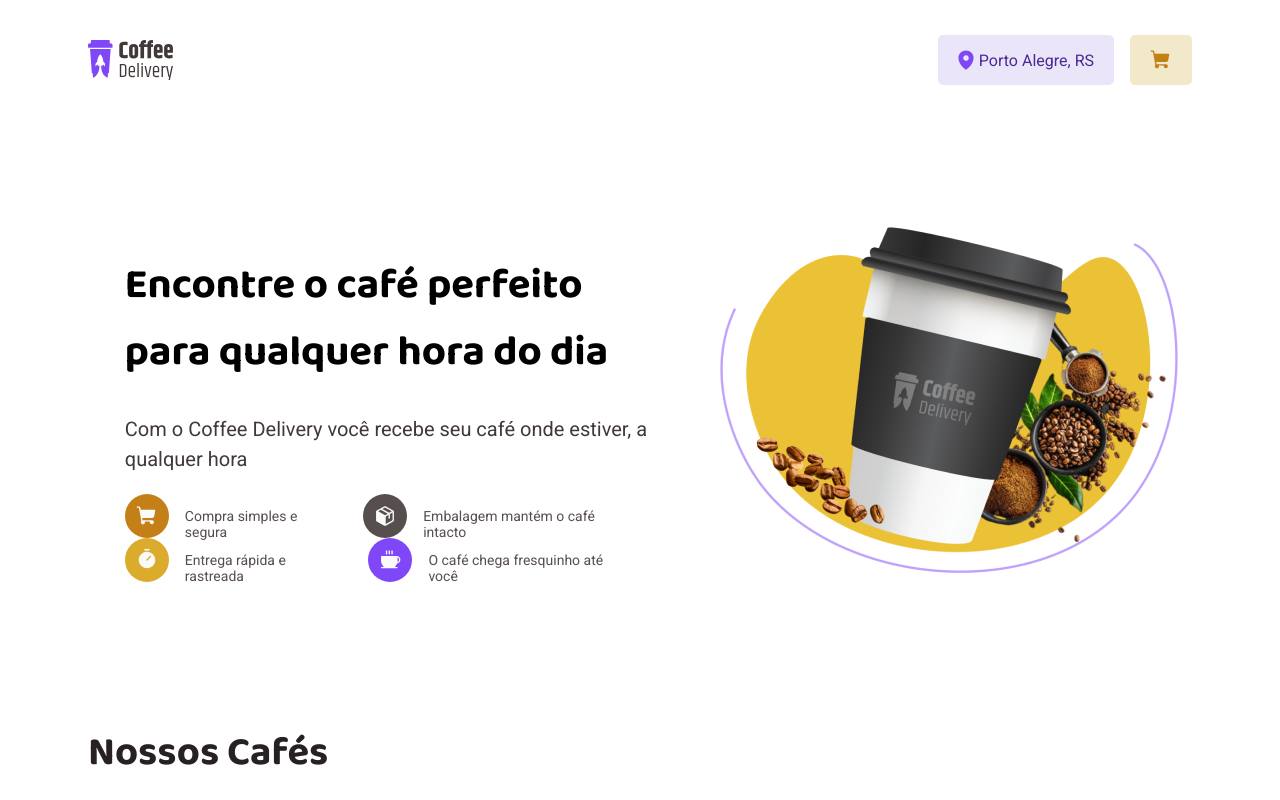
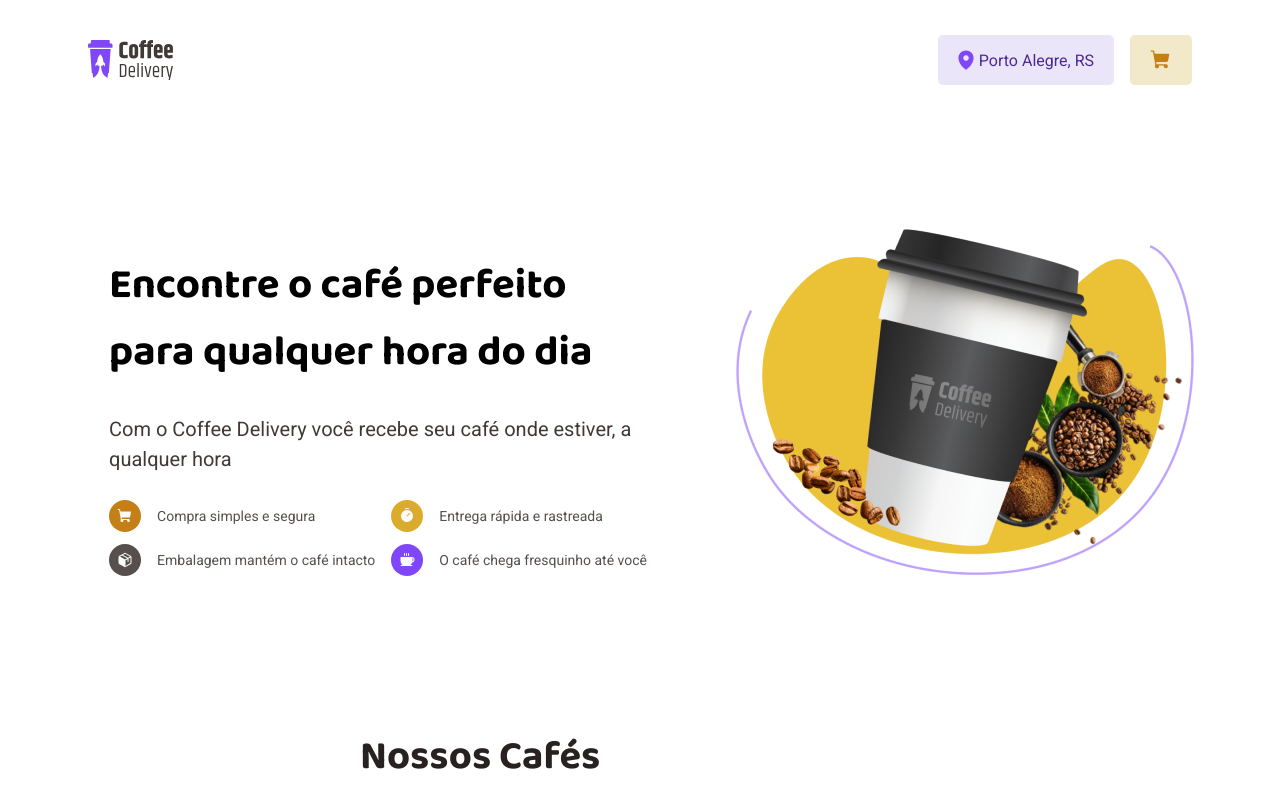
Before and after one commit to gustavobftorres/coffee-delivery, a React (Vite) app: page / in a window 1280 px wide. Shown: the top 800 px of the page. Built offline with nearby package versions, Linux system fonts and the light colour scheme.

Commit message:
chore: Add MenuContextProvider for managing cart items and amounts

```diff
--- a/src/components/Card/index.tsx
+++ b/src/components/Card/index.tsx
@@ -1,6 +1,11 @@
-import { useState } from "react";
+import { Dispatch, SetStateAction, useContext, useState } from "react";
 import { CardContainer, TagContainer, ShopTimeButton } from "./styles";
 import ShoppingCartSimple from "../../assets/shoppingCartSimple.svg";
+import { MenuContext } from "../../context/MenuContext";
+
+type CoffeeCounts = {
+  [id: string]: number;
+}
 interface CardProps {
   key: number;
   image: string;
@@ -8,11 +13,21 @@ interface CardProps {
   tag: string;
   description: string;
   price: number;
+  amount: number;
+  onAmountChange: (amount: number) => void;
 }
 export function Card(props: CardProps) {
-  const [amount, setAmount] = useState(0);
+  // const { amount, setAmount } = useContext(MenuContext);
+  // const [amount, setAmount] = useState(0);
+  const handleIncrease = () => props.onAmountChange(props.amount + 1);
+  const handleDecrease = () => {
+    if (props.amount > 0) {
+      props.onAmountChange(props.amount - 1);
+    }
+  };
 
   return (
+
     <CardContainer>
       <img src={props.image} alt="placeholder" />
       <div>
@@ -31,21 +46,15 @@ export function Card(props: CardProps) {
 
         <div className="amount">
           <button className='subtract'
-            onClick={() => {
-              if (amount > 0) {
-                setAmount(amount - 1);
-              }
-            }}
+            onClick={handleDecrease}
           >
             -
           </button>
 
-          <p className="moneyAmount">{amount}</p>
+          <p className="moneyAmount">{props.amount}</p>
 
           <button className="sum"
-            onClick={() => {
-              setAmount(amount + 1);
-            }}
+            onClick={handleIncrease}
           >
             +
           </button>
--- /dev/null
+++ b/src/context/MenuContext.tsx
@@ -0,0 +1,24 @@
+import { createContext, useState } from "react";
+
+
+interface MenuContextData {
+  amount: number;
+  setAmount: React.Dispatch<React.SetStateAction<number>>;
+}
+
+export const MenuContext = createContext({} as MenuContextData);
+
+interface MenuContextProviderProps {
+  children: React.ReactNode;
+}
+
+export function MenuContextProvider({ children }: MenuContextProviderProps) {
+  const [cart, setCart] = useState([{}]);
+
+
+  return (
+    <MenuContext.Provider value={{ cart, setCart }}>
+      {children}
+    </MenuContext.Provider>
+  );
+}
--- a/src/pages/Home/index.tsx
+++ b/src/pages/Home/index.tsx
@@ -1,4 +1,5 @@
 import { Header } from "../../components/Header";
+import { MenuContext } from "../../context/MenuContext";
 import {
   Container,
   InfoContainer,
@@ -28,6 +29,7 @@ import Cubano from "../../assets/cubano.svg";
 import Havaiano from "../../assets/havaiano.svg";
 import Arabe from "../../assets/arabe.svg";
 import Irlandes from "../../assets/irlandes.svg";
+import { useContext, useState } from "react";
 
 const cardData = [
   {
@@ -147,7 +149,24 @@ const cardData = [
     image: Irlandes,
   },
 ];
+
+type CoffeeCounts = {
+  [id: string]: number;
+}
 export function Home() {
+  // const { amount, setAmount } = useContext(MenuContext);
+  const [amounts, setAmounts] = useState<{ [key: number]: number}>({});
+  const [coffeeCounts, setCoffeeCounts] = useState<CoffeeCounts>({});
+
+  console.log(amounts);
+
+  const handleAmountChange = (id: number, amount: number) => {
+    setAmounts((prev) => ({
+      ...prev,
+      [id]: amount,
+    }))
+  }
+
   return (
     <>
       <Header />
@@ -177,7 +196,7 @@ export function Home() {
             </div>
           </IconsContainer>
           <IconsContainer>
-            <div className="main">
+            <div className="main2">
               <div>
                 <img src={clockIcon} alt="" />
                 <h3>Entrega rápida e rastreada</h3>
@@ -199,14 +218,16 @@ export function Home() {
 
       <CoffeeMenu>
         <CoffeeCards>
-          {cardData.map((card) => (
+          {cardData.map((coffee) => (
             <Card
-              key={card.id}
-              title={card.title}
-              tag={card.tag}
-              description={card.description}
-              price={card.price}
-              image={card.image}
+              key={coffee.id}
+              title={coffee.title}
+              tag={coffee.tag}
+              description={coffee.description}
+              price={coffee.price}
+              image={coffee.image}
+              amount={amounts[coffee.id] || 0}
+              onAmountChange={(amount) => handleAmountChange(coffee.id, amount)}
             />
           ))}
         </CoffeeCards>
--- a/src/pages/Home/styles.ts
+++ b/src/pages/Home/styles.ts
@@ -6,18 +6,17 @@ export const Container = styled.div`
   align-items: center;
   gap: 2rem;
   margin-top: 5rem;
-`
+`;
 
 export const InfoContainer = styled.div`
-
   display: block;
   padding: 2rem;
 
   p {
-    font-family: 'Roboto', sans-serif;
+    font-family: "Roboto", sans-serif;
     font-size: 20px;
     line-height: 1.5;
-    color: ${(props) => props.theme['base-subtitle']}
+    color: ${(props) => props.theme["base-subtitle"]};
   }
 
   .info {
@@ -28,50 +27,57 @@ export const InfoContainer = styled.div`
   }
 
   h1 {
-    font-family: 'Baloo 2', sans-serif;
+    font-family: "Baloo 2", sans-serif;
     font-size: 42px;
     font-weight: bolder;
   }
-`
+`;
 
-export const LogoContainer = styled.div`
-
-`
+export const LogoContainer = styled.div``;
 
 export const IconsContainer = styled.div`
-  display: flex;
+  display: inline-block;
   gap: 1rem;
   align-items: center;
+  margin-right: 1rem;
 
   .main {
-    display: flex;
+    display: inline-block;
+    flex-direction: column;
     gap: 2rem;
+    /* background-color: ${(props) => props.theme["base-card"]}; */
+  }
+
+  .main2 {
+    display: inline-block;
+    flex-direction: column;
+    gap: 2rem;
+    /* background-color: green; */
   }
 
   div {
     display: flex;
     gap: 1rem;
-
   }
 
   h3 {
-    font-family: 'Roboto', sans-serif;
+    font-family: "Roboto", sans-serif;
     font-size: 14px;
-    color: ${(props) => props.theme['base-text']};
+    color: ${(props) => props.theme["base-text"]};
     font-weight: normal;
   }
-`
+`;
 
 export const Title = styled.div`
   display: flex;
   margin-top: 5rem;
   margin-bottom: 3rem;
-  margin-left: 5rem;
+  margin-left: 22rem;
   text-align: center;
   font-size: 20px;
-  font-family: 'Baloo 2', sans-serif;
-  color: ${(props) => props.theme['base-title']};
-`
+  font-family: "Baloo 2", sans-serif;
+  color: ${(props) => props.theme["base-title"]};
+`;
 
 export const CoffeeMenu = styled.div`
   margin-left: 5rem;
@@ -80,7 +86,7 @@ export const CoffeeMenu = styled.div`
     margin-bottom: 5rem;
     text-align: center;
   }
-`
+`;
 
 export const CoffeeCards = styled.div`
   display: grid;
@@ -88,4 +94,4 @@ export const CoffeeCards = styled.div`
   gap: 1rem;
   align-items: center;
   justify-content: center;
-`
+`;
```
Also changed, not shown: src/App.tsx (+9 -5 lines).
